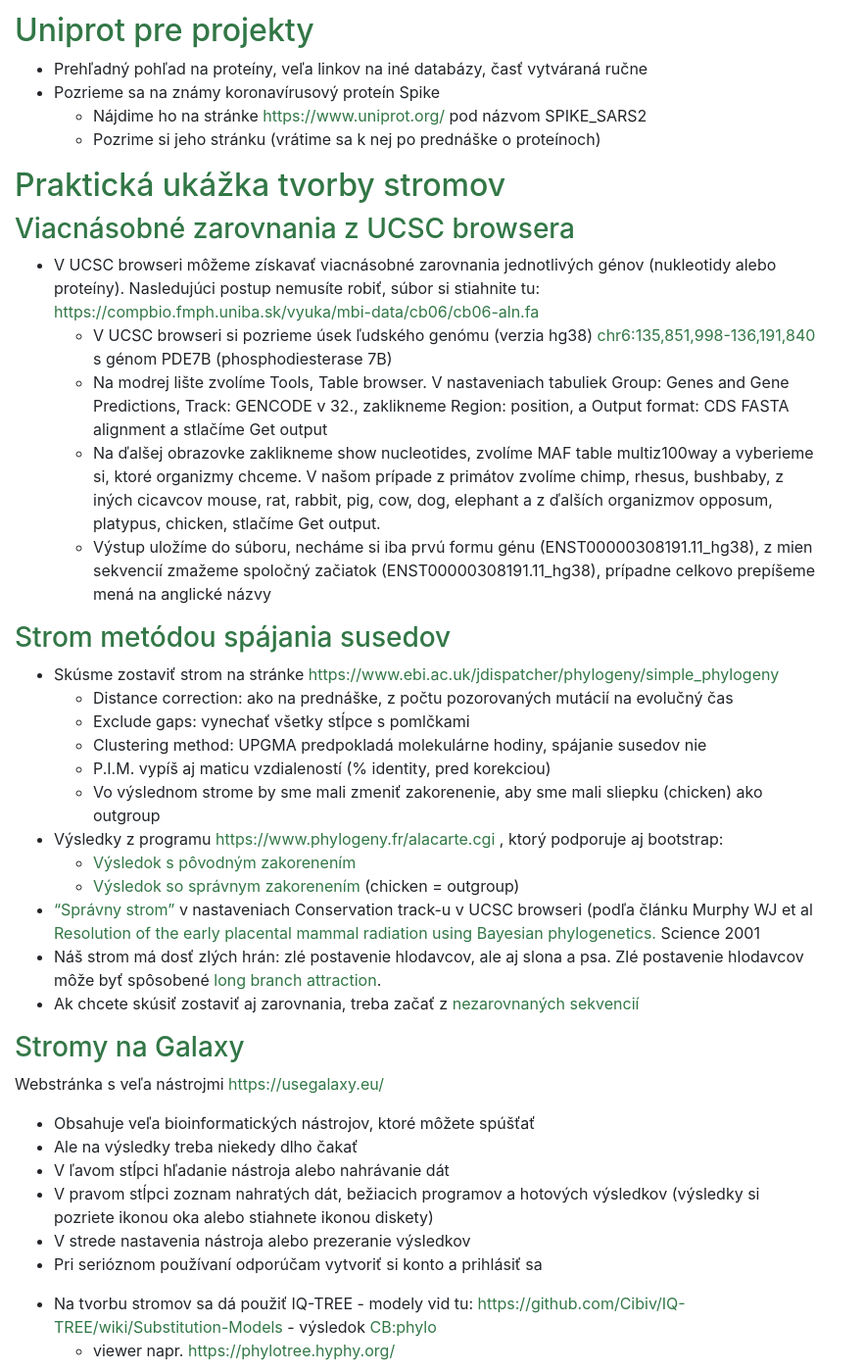
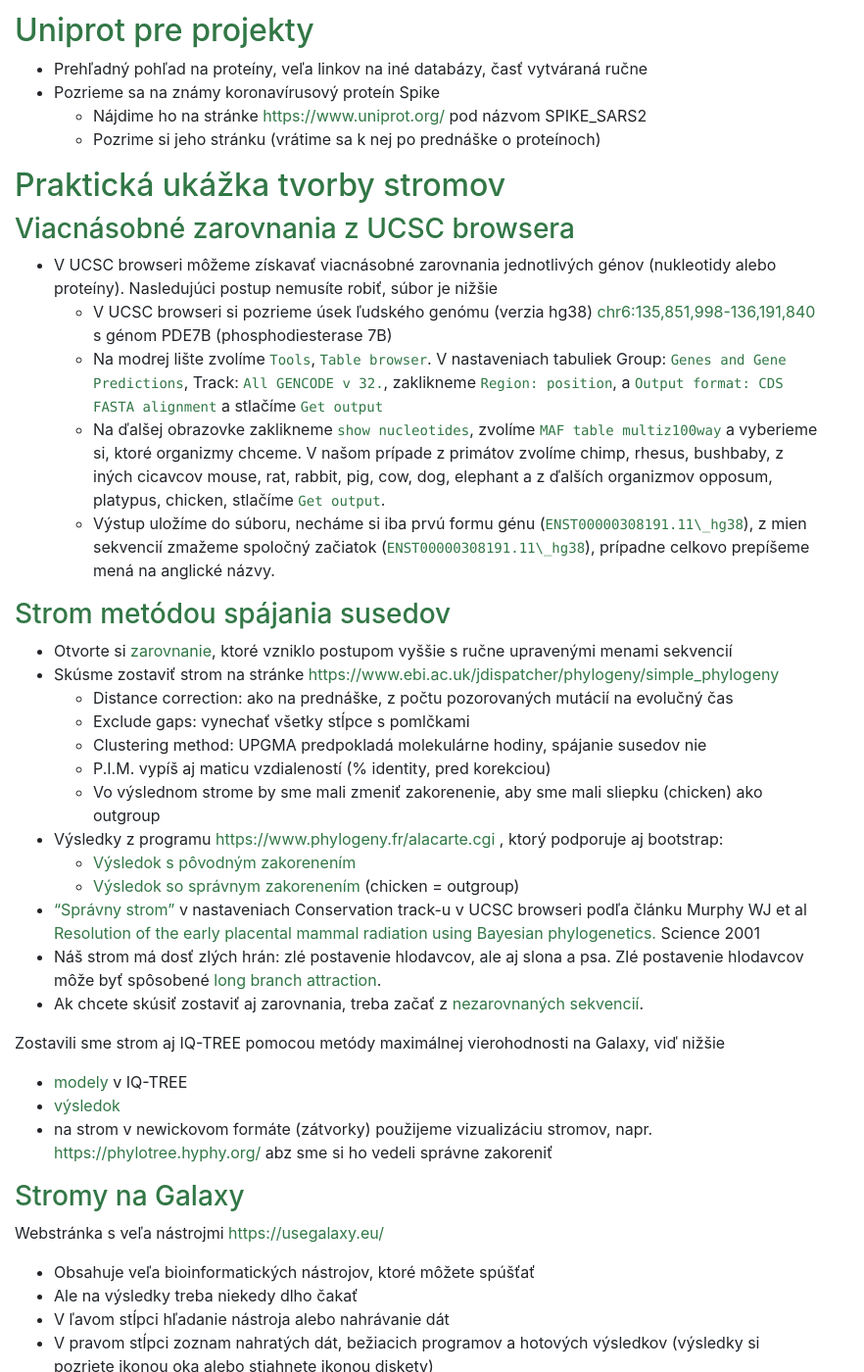
Before and after one commit to fmfi-compbio/mbi, a Jekyll site: the page built from notes/cb-phylo2.md, in a window 1280 px wide and 1400 px high, scrolled down 344 px. Shown: the whole window at 98% size, without its empty margins (0-882 px from the left). Built offline with Jekyll 4.4.1, drawn with Linux system fonts in a browser that asks for light colours; nearby versions of some CDN libraries; our own code applies the rules of GitHub Pages for plain Markdown files; some of the changed text lies outside the part shown.

Commit message:
cb-phylo2

```diff
--- a/notes/cb-phylo2.md
+++ b/notes/cb-phylo2.md
@@ -21,28 +21,28 @@ title: "Cvičenia pre biológov: Fylogenetické stromy"
 
   - V UCSC browseri môžeme získavať viacnásobné zarovnania jednotlivých
     génov (nukleotidy alebo proteíny). Nasledujúci postup nemusíte
-    robiť, súbor si stiahnite tu:
-    <https://compbio.fmph.uniba.sk/vyuka/mbi-data/cb06/cb06-aln.fa>
+    robiť, súbor je nižšie
       - V UCSC browseri si pozrieme úsek ľudského genómu (verzia hg38)
         [chr6:135,851,998-136,191,840](https://genome-euro.ucsc.edu/cgi-bin/hgTracks?db=hg38&position=chr6%3A135851998-136191840) s génom PDE7B (phosphodiesterase
         7B)
-      - Na modrej lište zvolíme Tools, Table browser. V nastaveniach
-        tabuliek Group: Genes and Gene Predictions, Track: GENCODE v
-        32., zaklikneme Region: position, a Output format: CDS FASTA
-        alignment a stlačíme Get output
-      - Na ďalšej obrazovke zaklikneme show nucleotides, zvolíme MAF
-        table multiz100way a vyberieme si, ktoré organizmy chceme. V
+      - Na modrej lište zvolíme `Tools`, `Table browser`. V nastaveniach
+        tabuliek Group: `Genes and Gene Predictions`, Track: `All GENCODE v
+        32.`, zaklikneme `Region: position`, a `Output format: CDS FASTA
+        alignment` a stlačíme `Get output`
+      - Na ďalšej obrazovke zaklikneme `show nucleotides`, zvolíme `MAF
+        table multiz100way` a vyberieme si, ktoré organizmy chceme. V
         našom prípade z primátov zvolíme chimp, rhesus, bushbaby, z
         iných cicavcov mouse, rat, rabbit, pig, cow, dog, elephant a z
-        ďalších organizmov opposum, platypus, chicken, stlačíme Get
-        output.
+        ďalších organizmov opposum, platypus, chicken, stlačíme `Get
+        output`.
       - Výstup uložíme do súboru, necháme si iba prvú formu génu
-        (ENST00000308191.11\_hg38), z mien sekvencií zmažeme spoločný
-        začiatok (ENST00000308191.11\_hg38), prípadne celkovo prepíšeme
-        mená na anglické názvy
+        (`ENST00000308191.11\_hg38`), z mien sekvencií zmažeme spoločný
+        začiatok (`ENST00000308191.11\_hg38`), prípadne celkovo prepíšeme
+        mená na anglické názvy.
 
 ### Strom metódou spájania susedov
 
+  - Otvorte si [zarovnanie](https://compbio.fmph.uniba.sk/vyuka/mbi-data/cb06/cb06-aln.fa), ktoré vzniklo postupom vyššie s ručne upravenými menami sekvencií
   - Skúsme zostaviť strom na stránke
     <https://www.ebi.ac.uk/jdispatcher/phylogeny/simple_phylogeny>
       - Distance correction: ako na prednáške, z počtu pozorovaných
@@ -62,14 +62,19 @@ title: "Cvičenia pre biológov: Fylogenetické stromy"
         outgroup)
 
   - ["Správny strom"](https://genome-euro.ucsc.edu/images/phylo/hg38_100way.png) v
-    nastaveniach Conservation track-u v UCSC browseri (podľa článku
+    nastaveniach Conservation track-u v UCSC browseri podľa článku
     Murphy WJ et al [Resolution of the early placental mammal radiation
     using Bayesian phylogenetics.](https://www.sciencemag.org/cgi/pmidlookup?view=long&pmid=11743200) Science 2001
   - Náš strom má dosť zlých hrán: zlé postavenie hlodavcov, ale aj slona
     a psa. Zlé postavenie hlodavcov môže byť spôsobené [long branch
     attraction](https://en.wikipedia.org/wiki/Long_branch_attraction).
   - Ak chcete skúsiť zostaviť aj zarovnania, treba začať z [nezarovnaných
-    sekvencií](https://compbio.fmph.uniba.sk/vyuka/mbi-data/cb06/cb06-seq.fa)
+    sekvencií](https://compbio.fmph.uniba.sk/vyuka/mbi-data/cb06/cb06-seq.fa).
+
+Zostavili sme strom aj IQ-TREE pomocou metódy maximálnej vierohodnosti na Galaxy, viď nižšie
+- [modely](https://github.com/Cibiv/IQ-TREE/wiki/Substitution-Models) v IQ-TREE
+- [výsledok](https://compbio.fmph.uniba.sk/vyuka/mbi-data/cb06/cb06-iqtree.txt)
+- na strom v newickovom formáte (zátvorky) použijeme vizualizáciu stromov, napr. <https://phylotree.hyphy.org/> abz sme si ho vedeli správne zakoreniť
 
 ### Stromy na Galaxy
 
@@ -84,34 +89,26 @@ Webstránka s veľa nástrojmi <https://usegalaxy.eu/>
   - V strede nastavenia nástroja alebo prezeranie výsledkov
   - Pri serióznom používaní odporúčam vytvoriť si konto a prihlásiť sa
 
-- Na tvorbu stromov sa dá použiť IQ-TREE
-      - modely vid tu:
-        <https://github.com/Cibiv/IQ-TREE/wiki/Substitution-Models>
-      - výsledok [CB:phylo](https://compbio.fmph.uniba.sk/vyuka/mbi/index.php/CB:phylo)
-  - viewer napr. <https://phylotree.hyphy.org/>
-
 Pre ďalšie pokusy: nezarovnané sekvencie proteínov z rôznych organizmov:
 
   - [Sekvencie](https://compbio.fmph.uniba.sk/vyuka/mbi-data/cb06/cb06-prot.fa)
-  - Nájdené pomocou BLAST v Uniprote ako homology proteínu YCF1 z S.
-    cerevisiae [uniprot](https://www.uniprot.org/uniprotkb/P39109/entry)
+  - Nájdené pomocou BLAST v Uniprote ako homológy [proteínu YCF1](https://www.uniprot.org/uniprotkb/P39109/entry) z S. cerevisiae
   - Zarovnáme na Galaxy pomocou muscle, strom spravíme cez rapidnj alebo
     IQ-tree
   - Zobrazíme kliknutím na ikonku visualize alebo cez phylotree viewer
 
 ## Gény, evolúcia a komparatívna genomika v UCSC genome browseri (cvičenie pri počítači)
 
-  - Zobrazme si gén CLCA4
-    [5](https://genome-euro.ucsc.edu/cgi-bin/hgTracks?db=hg38&position=chr1%3A86538658-86589173)
-  - Zapnite si štandardnú sadu track-ov (Tlačidlo Configure pod
-    obrázkom, potom tlačidlo Default v druhej sekcii stránky)
+  - Zobrazme si gén [CLCA4](https://genome-euro.ucsc.edu/cgi-bin/hgTracks?db=hg38&position=chr1%3A86538658-86589173)
+  - Zapnite si štandardnú sadu track-ov (Tlačidlo `Configure` pod
+    obrázkom, potom tlačidlo `Default` v druhej sekcii stránky)
   - Po kliknutí na gén si môžete prečítať o jeho funkcii, po kliknutí na
     ľavú lištu alebo na názov tracku v zozname na spodku stránky si
-    môžete prečítať viac o tracku a meniť nastavenia
+    môžete prečítať viac o tracku a meniť nastavenia.
   - V tracku RefSeq genes si všimnite, že v tejto databáze má tento gén
     dve formy zostrihu, jedna z nich sa považuje za nekódujúcu, pretína
-    sa aj s necharakterizovanou nekódujúcou RNA na opačnom vlákne
-      - Track RefSeq a jeho subtrack RefSeq Curated treba zapnúť na pack
+    sa aj s necharakterizovanou nekódujúcou RNA na opačnom vlákne.
+      - Track RefSeq a jeho subtrack RefSeq Curated treba zapnúť na pack.
   - Nižšie vidíte track H3K27Ac Mark (Often Found Near Regulatory
     Elements) on 7 cell lines from ENCODE. Kde bola táto histónová
     modifikácia v okolí génu detegovaná?
@@ -165,60 +162,47 @@ Pre ďalšie pokusy: nezarovnané sekvencie proteínov z rôznych organizmov:
             atď
 
 
-  - Pozrime si teraz ten istý gén CLCA4 v staršej verzii genómu hg18
-    [6](https://genome-euro.ucsc.edu/cgi-bin/hgTracks?db=hg18&position=chr1%3A86776929-86827444)
+  - Pozrime si teraz ten istý gén CLCA4 v staršej verzii genómu [hg18](https://genome-euro.ucsc.edu/cgi-bin/hgTracks?db=hg18&position=chr1%3A86776929-86827444)
       - V časti Genes and Gene Prediction Tracks zapnite track Pos Sel
         Genes, ktorý obsahuje gény s **pozitívnym výberom** (červenou,
         prípadne slabšie fialovou a modrou)
       - Keď kliknete na červený obdĺžnik pre tento gén, uvidíte, v
         ktorých častiach fylogenetického stromu bol detegovaný pozitívny
         výber
-      - Po priblížení do jedného z exónov
-        [7](https://genome-euro.ucsc.edu/cgi-bin/hgTracks?db=hg18&position=chr1%3A86805823-86805917)
+      - Po [priblížení](https://genome-euro.ucsc.edu/cgi-bin/hgTracks?db=hg18&position=chr1%3A86805823-86805917) do jedného z exónov
         vidíte dôsledky nesynonymných mutácií
 
 Poznámka: Existujú aj webservery na predikciu pozitívneho výberu,
-napríklad tieto dva (v súčasnosti asi nefungujú):
+napríklad tieto dva (v súčasnosti Selecton asi nefunguje):
 
   - [Selecton](https://selecton.tau.ac.il/),
     [článok](https://www.tau.ac.il/~talp/publications/selecton2007.pdf)
-  - [Data monkey](https://www.datamonkey.org/)
+  - [Data monkey](https://www.datamonkey.org/),
     [článok](https://mbe.oxfordjournals.org/cgi/content/abstract/22/5/1208)
-  - Skúsili sme na Selecton poslať CLCA4 zo 7 cicavcov, súbor tu:
-    [8](https://compbio.fmph.uniba.sk/vyuka/mbi-data/cb07/clca4.mfa)
-      - výsledky
-        [9](https://compbio.fmph.uniba.sk/vyuka/mbi-data/cb07/clca4-selecton.html)
+  - Skúsili sme na Selecton poslať [CLCA4 zo 7 cicavcov](https://compbio.fmph.uniba.sk/vyuka/mbi-data/cb07/clca4.mfa)
+      - [výsledky](https://compbio.fmph.uniba.sk/vyuka/mbi-data/cb07/clca4-selecton.html)
         a
-        [10](https://compbio.fmph.uniba.sk/vyuka/mbi-data/cb07/clca4-omega.txt)
+        [ich pokračovanie](https://compbio.fmph.uniba.sk/vyuka/mbi-data/cb07/clca4-omega.txt)
         (metóda ale odporúča aspoň 10 homologov)
   - Nástroj HyPhy
-      - výber metódy
-        [11](https://hyphy.org/getting-started/#characterizing-selective-pressures)
+      - [výber metódy](https://hyphy.org/getting-started/#characterizing-selective-pressures)
       - niektoré HyPhy nástroje sa nachádzajú v Galaxy
 
 ## Objavenie génu HAR1 pomocou komparatívnej genomiky
 
   - [pdf](https://ribonode.ucsc.edu/Pubs/Pollard_etal06.pdf)
-
   - Zobrali všetky regióny dĺžky aspoň 100bp s \> 96% podobnosťou medzi
     šimpanzom a myšou/potkanom (35,000)
-
   - Porovnali s ostatnými cicavcami, zistili, ktoré majú veľa mutácií v
     človeku, ale málo inde (pravdepodobnostný model)
-
   - 49 štatisticky významných regiónov, 96% nekódujúcich oblastiach
-
   - Najvýznamnejší HAR1: 118nt, 18 substitúcií u človeka, očakávali by
     sme 0.27. Iba 2 zmeny medzi šimpanzom a sliepkou (310 miliónov
     rokov), ale nebol nájdený v rybách a žabe.
-
   - Nezdá sa byť polymorfný u človeka
-
   - Prekrývajúce sa RNA gény HAR1A a HAR1B
-
   - HAR1A je exprimovaný v neokortexe u 7 a 9 týždňových embryí, neskôr
     aj v iných častiach mozgu (u človeka aj iných primátov)
-
   - Všetky substitúcie v človeku A/T-\>C/G, stabilnejšia RNA štruktúra
     (ale tiež sú blízko k telomére, kde je viacej takýchto mutácií kvôli
     rekombinácii a javu biased gene conversion)
@@ -226,7 +210,7 @@ napríklad tieto dva (v súčasnosti asi nefungujú):
 ### Cvičenie pri počítači
 
   - Môžete si pozrieť tento región v browseri:
-    [**chr20:63102114-63102274**
+    [chr20:63102114-63102274
     (hg38)](https://genome-euro.ucsc.edu/cgi-bin/hgTracks?db=hg38&position=chr20%3A63102114-63102274),
     pričom ak sa ešte priblížite, uvidíte zarovnanie aj s bázami a
     môžete vidieť, že veľa zmien je špecifických pre človeka
```
